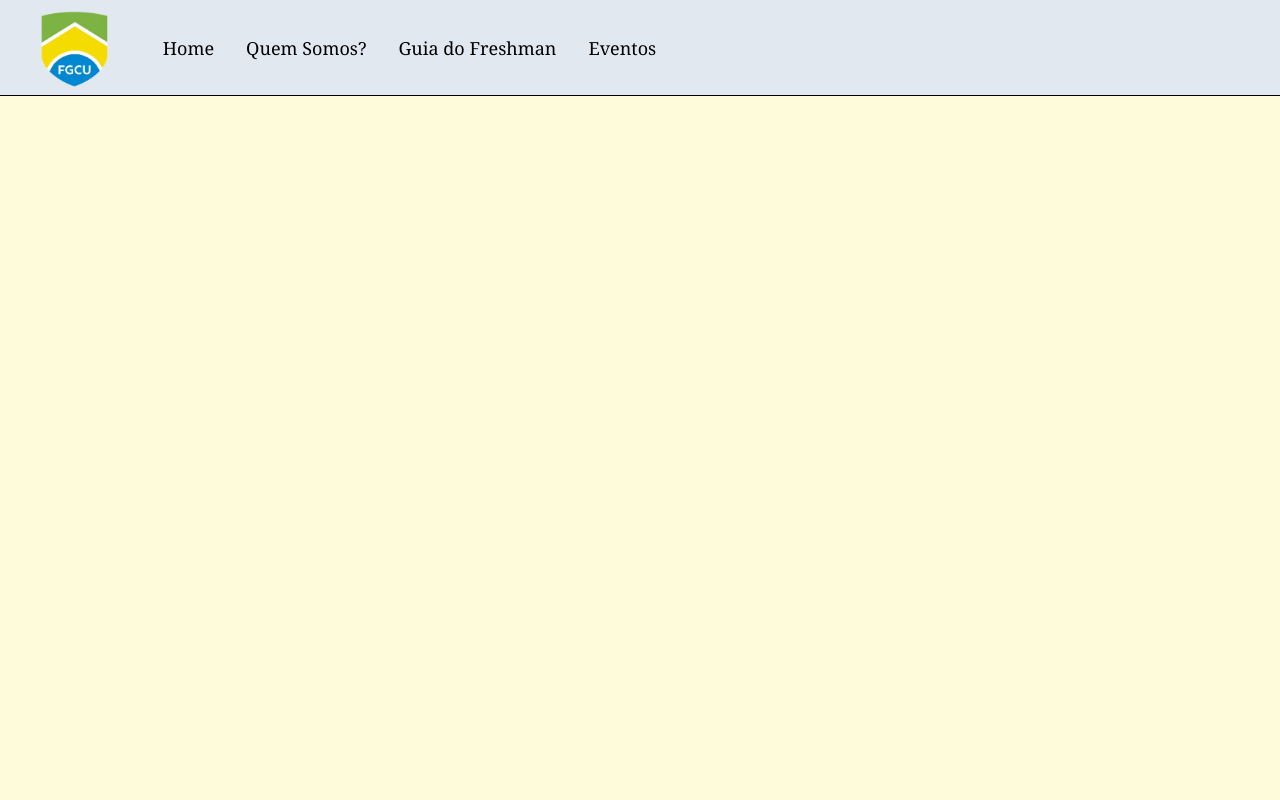
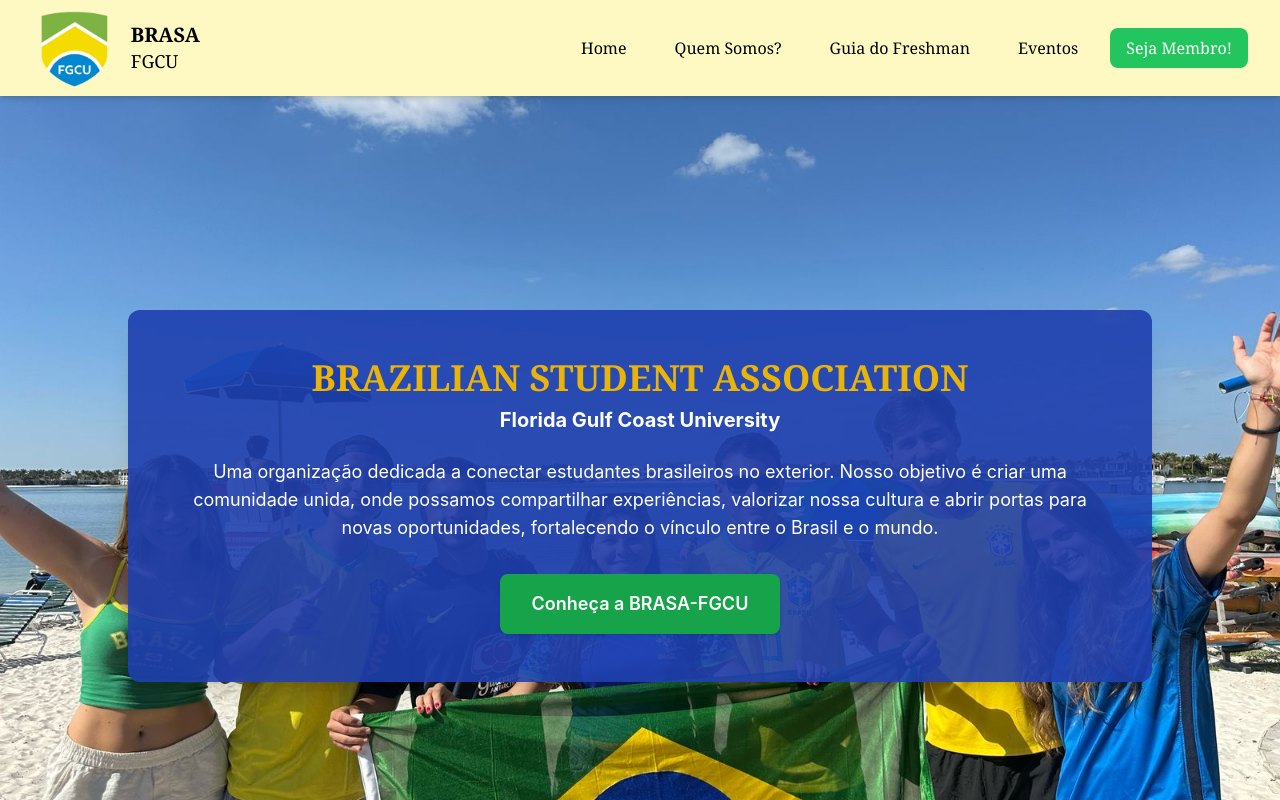
Before and after one commit to Gabs0403/brasa_website, a React (Create React App) app: page / in a window 1280 px wide. Shown: the top 800 px of the page. Built offline with nearby package versions, Linux system fonts and the light colour scheme.

Commit message:
Changed NavBar, and started developing the home page

```diff
--- a/package.json
+++ b/package.json
@@ -9,6 +9,7 @@
     "@testing-library/user-event": "^13.5.0",
     "react": "^19.1.1",
     "react-dom": "^19.1.1",
+    "react-router-dom": "^7.8.0",
     "react-scripts": "5.0.1",
     "web-vitals": "^2.1.4"
   },
--- a/src/App.js
+++ b/src/App.js
@@ -1,34 +1,21 @@
-import React from 'react';
-import { useState } from 'react';
-import NavBar from './components/NavBar';
-import About from './components/About';
-import FreshmanGuide from './components/FreshmanGuide';
-import Home from './components/Home';
-import Events from './components/Events';
+import { BrowserRouter as Router, Routes, Route } from "react-router-dom";
+import NavBar from "./components/NavBar";
+import Home from "./views/Home";
+import QuemSomos from "./views/About";
+import GuiaFreshman from "./views/FreshmanGuide";
+import Eventos from "./views/Events";
 
 function App() {
-  const [page, setPage] = useState("home");
-
-  const renderPage = () => {
-    switch (page) {
-      case "home":
-        return <Home />;
-      case "quem-somos":
-        return <About />;
-      case "guia":
-        return <FreshmanGuide />;
-      case "contact":
-        return <Events />;
-      default:
-        return <Home />;
-    }
-  };
-
   return (
-    <div>
-      <NavBar setPage={setPage} />
-      <div>{renderPage()}</div>
-    </div>
+    <Router>
+      <NavBar />
+      <Routes>
+        <Route path="/" element={<Home />} />
+        <Route path="/quem-somos" element={<QuemSomos />} />
+        <Route path="/guia-freshman" element={<GuiaFreshman />} />
+        <Route path="/eventos" element={<Eventos />} />
+      </Routes>
+    </Router>
   );
 }
 
--- a/src/components/Home.jsx
+++ /dev/null
@@ -1,15 +0,0 @@
-import { useState } from "react";
-
-import Slider from './Slider';
-
-
-
-function Home() {
-    return (
-        <div className="bg-yellow-100/60 min-h-screen">
-            {/* <Slider></Slider> */}
-        </div>
-    )
-}
-
-export default Home;
--- a/src/components/NavBar.jsx
+++ b/src/components/NavBar.jsx
@@ -1,39 +1,57 @@
-import React from "react";
-import logoBrasa from '../brasa-logo.png';
+import { Link } from "react-router-dom";
+import logoBrasa from "../brasa-logo.png";
 
-function NavBar({ setPage }){
+export default function Navbar() {
+  return (
+    <div className="relative">
+      <nav className="bg-yellow-100 fixed top-0 right-0 left-0 h-24 z-50 shadow-md">
+        <div className="max-w-8xl mx-auto px-4 sm:px-6 lg:px-8">
+          <div className="flex items-center justify-between h-24">
+
+            <div className="flex items-center space-x-4">
+              <img src={logoBrasa} alt="Logo BRASA" className="h-24 w-auto" />
+              <h1 className="flex flex-col leading-tight text-xl font-bold font-serif">
+                BRASA
+                <span className="text-lg font-normal">FGCU</span>
+              </h1>
+            </div>
 
 
-
-    return (
-        <div className="relative">
-            <nav className="bg-slate-200 fixed top-0 right-0 left-0 border-b border-black h-24">
-                <div className="max-w-7xl mx-auto px-4 sm:px-6 lg:px-8 ">
-                    <div className="flex justify-start h-24">
-                        <div className="flex items-center space-x-8">
-                            <img src={logoBrasa} alt="Logo BRASA" className="h-24 w-auto pr-4" />
-                            <a href="#home" className="relative group font-serif text-black-600 hover:text-green-600 transition-colors text-lg">
+            <div className="flex space-x-4">
+              <Link
+                to="/"
+                className="px-4 py-2 text-black hover:bg-blue-300/50 rounded-lg transition font-serif"
+              >
                 Home
-                                <span className="absolute left-0 -bottom-1 w-full h-0.5 bg-black scale-x-0 group-hover:scale-x-100 origin-center transition-transform duration-300 bg-green-600 "></span>
-                            </a>
-                            <a href="#home" className="relative group font-serif text-black-600 hover:text-gray-900 transition-colors text-lg">
+              </Link>
+              <Link
+                to="/about"
+                className="px-4 py-2 text-black hover:bg-blue-300/50 rounded-lg transition font-serif"
+              >
                 Quem Somos?
-                                <span className="absolute left-0 -bottom-1 w-full h-0.5 bg-black scale-x-0 group-hover:scale-x-100 origin-center transition-transform duration-300"></span>
-                            </a>
-                            <a href="#home" className="relative group font-serif text-black-600 hover:text-gray-900 transition-colors text-lg">
+              </Link>
+              <Link
+                to="/freshman-guide"
+                className="px-4 py-2 text-black hover:bg-blue-300/50 rounded-lg transition font-serif"
+              >
                 Guia do Freshman
-                                <span className="absolute left-0 -bottom-1 w-full h-0.5 bg-black scale-x-0 group-hover:scale-x-100 origin-center transition-transform duration-300"></span>
-                            </a>
-                            <a href="#home" className="relative group font-serif text-black-600 hover:text-gray-900 transition-colors text-lg">
+              </Link>
+              <Link
+                to="/events"
+                className="px-4 py-2 text-black hover:bg-blue-300/50 rounded-lg transition font-serif"
+              >
                 Eventos
-                                <span className="absolute left-0 -bottom-1 w-full h-0.5 bg-black scale-x-0 group-hover:scale-x-100 origin-center transition-transform duration-300"></span>
-                            </a>
+              </Link>
+              <Link
+                to="https://getinvolved.fgcu.edu/organization/httpswwwgobrasaorg"
+                className="px-4 py-2 rounded-lg bg-green-500 text-white hover:bg-blue-300/50 transition font-serif"
+              >
+                Seja Membro!
+              </Link>
             </div>
           </div>
         </div>
       </nav>
     </div>
-    )
+  );
 }
-
-export default NavBar;
--- a/src/components/Slider.jsx
+++ b/src/components/Slider.jsx
@@ -1,11 +1,13 @@
 import { useState } from "react";
-import logoBrasa from '../brasa-logo.png';
+
+import homer from '../bart-simpson-oo.jpg'
 import logo_brasa1 from '../logo-brasa.jpg';
+import audi from '../2023-audi-r8-v10-gt-rwd.jpg'
 
 const images = [
-  logoBrasa,
-  logo_brasa1
-
+  { src: homer, title: "HOMER", caption: "This is our mhomer simpson" },
+  { src: logo_brasa1, title: "BRASA", caption: "Alternative BRASA logo"},
+  {src: audi, title: "AUDI",  caption: "This is audi"}
 ];
 
 function Slider() {
@@ -20,12 +22,18 @@
   };
 
   return (
-    <div className="relative w-full max-w-4xl mx-auto mt-8 overflow-hidden rounded-2xl shadow-lg">
+    <div className="relative w-full h-auto mt-0 overflow-hidden ">
       <img
-        src={images[current]}
-        alt="Club"
-        className="w-full h-80 object-cover transition-all duration-500"
+        src={images[current].src}
+        alt=""
+        className="w-full h-[600px] object-cover transition-all duration-500"
       />
+
+    <div className="absolute bottom-6 left-1/2 -translate-x-1/2 bg-white/25 text-stone-300 px-10 py-6 rounded-lg shadow-lg text-center max-w-[90%]">
+        <h1 className="text-5xl font-bold mb-2">{images[current].title}</h1>
+        <p className="text-lg">{images[current].caption}</p>
+    </div>
+
 
       <button
         onClick={prevSlide}
--- /dev/null
+++ b/src/views/Home.jsx
@@ -0,0 +1,60 @@
+import { useState } from "react";
+import { Link } from "react-router-dom";
+import Slider from '../components/Slider';
+import audi from '../brasa-board.jpeg'
+
+
+function Home() {
+    return (
+        <div className="bg-white min-h-screen pt-24">
+
+            <div
+                className="relative min-h-screen flex items-center justify-center bg-cover bg-center shadow-xl"
+                style={{ backgroundImage: `url(${audi})` }}
+            >
+
+                <div className="absolute inset-0"></div>
+
+                <div
+                    className="bg-cover bg-center min-h-screen flex items-center justify-center"
+
+                >
+                    <div className="bg-blue-800/90 p-12 rounded-xl shadow-xl max-w-5xl text-center">
+                        <h1 className="text-4xl font-bold font-serif mb-2 text-yellow-500">
+                        BRAZILIAN STUDENT ASSOCIATION
+                        </h1>
+                        <span className="block text-xl font-bold mb-6 text-white">
+                        Florida Gulf Coast University
+                        </span>
+                        <p className="text-white mb-8 text-lg">
+                        Uma organização dedicada a conectar estudantes brasileiros no exterior.
+                        Nosso objetivo é criar uma comunidade unida, onde possamos compartilhar experiências, valorizar nossa cultura e abrir portas para novas oportunidades,
+                        fortalecendo o vínculo entre o Brasil e o mundo.
+                        </p>
+                        <Link
+                            to="/about"
+                            className="inline-block px-8 py-4 bg-green-600 text-white text-lg font-semibold rounded-lg shadow hover:bg-green-700 transition-colors duration-300"
+                        >
+                            Conheça a BRASA-FGCU
+                        </Link>
+                    </div>
+                </div>
+
+            </div>
+
+            <div className="flex justify-between pt-24 pb-24">
+                <div className="px-24 bg-yellow-300">
+                    <h1>O GUIA DO FRESHMAN</h1>
+                    <p>Texto para o guia do freshman</p>
+                    <Link>
+                        Mais Informações
+                    </Link>
+                </div>
+
+            </div>
+
+        </div>
+    )
+}
+
+export default Home;
```
Also changed, not shown: src/brasa-board.jpeg (added), src/views/About.jsx (added), src/views/Events.jsx (added), src/views/FreshmanGuide.jsx (added), 1 other file (tests, documents, lock files or other folders). Lines whose indentation alone changed are shown as unchanged.
